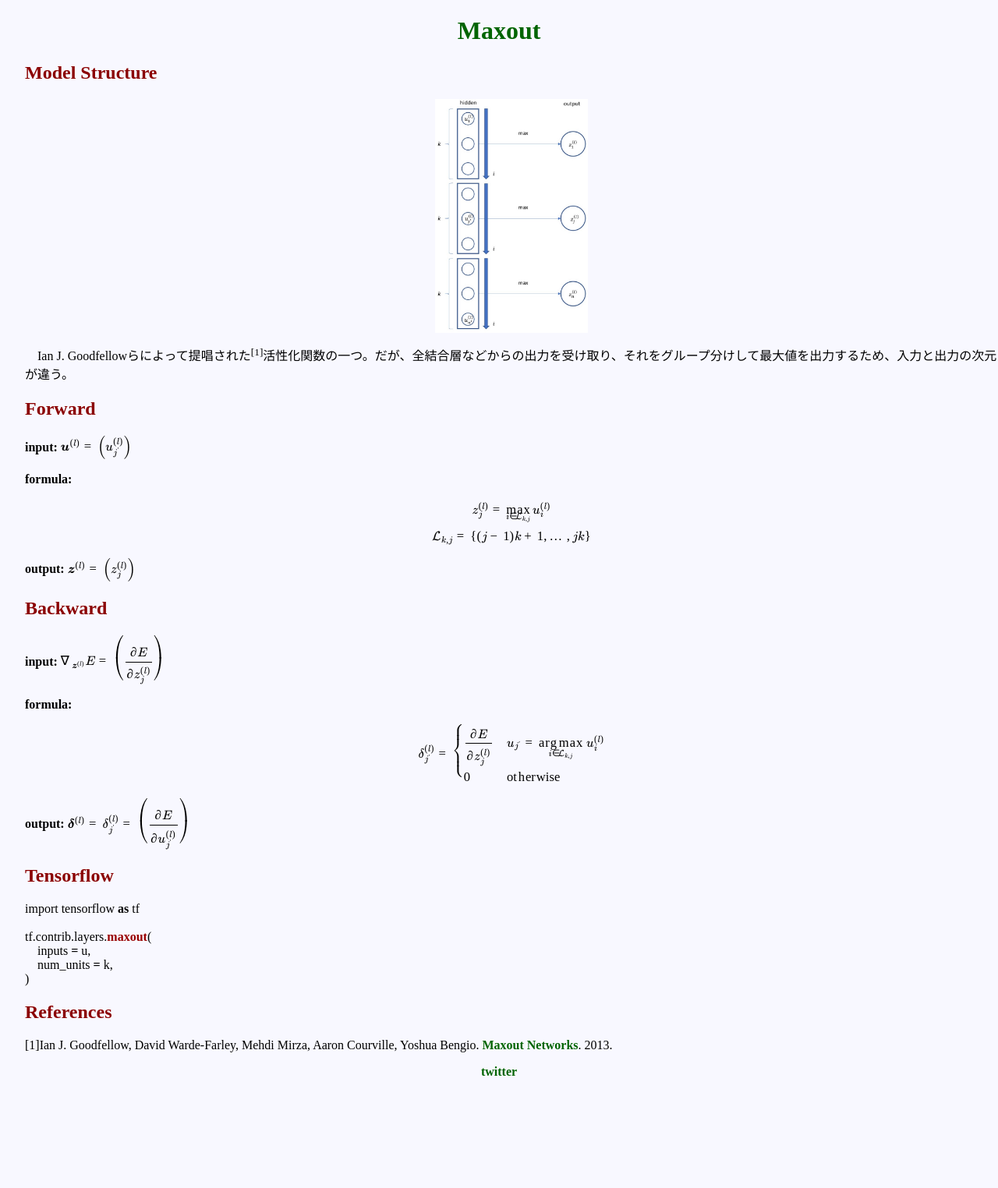
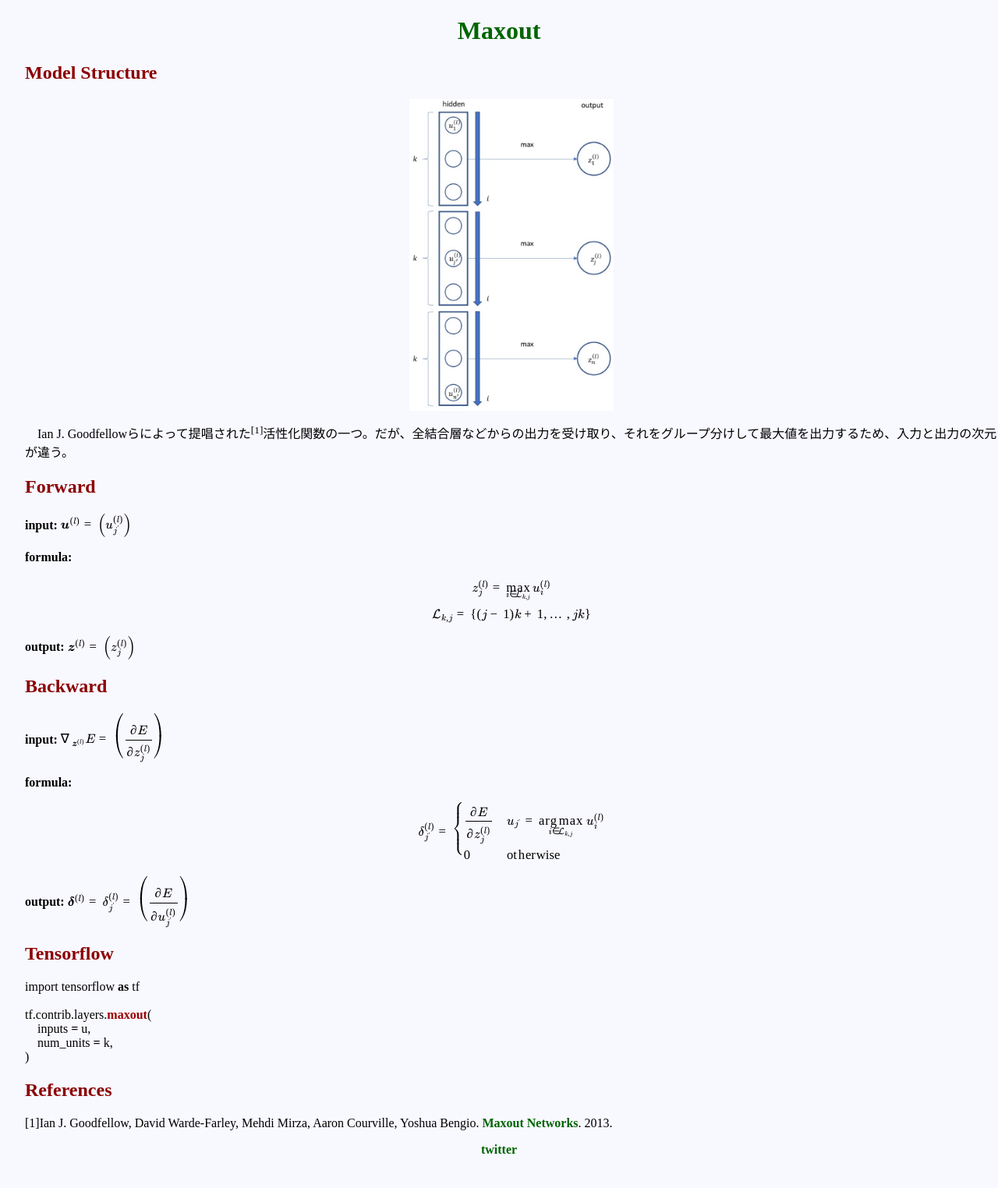
Before and after one commit to HUITCLUB/HUITCLUB.github.io, a Jekyll site: the page built from _posts/2018-03-06-Maxout.md, in a window 1280 px wide. Shown: the part 500-2024 px from the top of the page at 78% size. Built offline with Jekyll 4.4.1, drawn with Linux system fonts in a browser that asks for light colours; some web fonts are replaced; formulas are drawn with MathJax 3; before the commit the page ends 1924 px from its top, so only the background shows below that.

Commit message:
add maxout

```diff
--- a/_posts/2018-03-06-Maxout.md
+++ b/_posts/2018-03-06-Maxout.md
@@ -7,7 +7,7 @@ tags: [deeplearning ,activationfunction]
 ---
 
 ## Model Structure
-<img src="https://huitclub.github.io/images/maxout.jpg" alt="Figure1" title="MSE" height="300">
+<img src="https://huitclub.github.io/images/maxout.jpg" alt="Figure1" title="MSE" height="400">
 
 　Ian J. Goodfellowらによって提唱された<sup>[1]</sup>活性化関数の一つ。だが、全結合層などからの出力を受け取り、それをグループ分けして最大値を出力するため、入力と出力の次元が違う。
 
```
